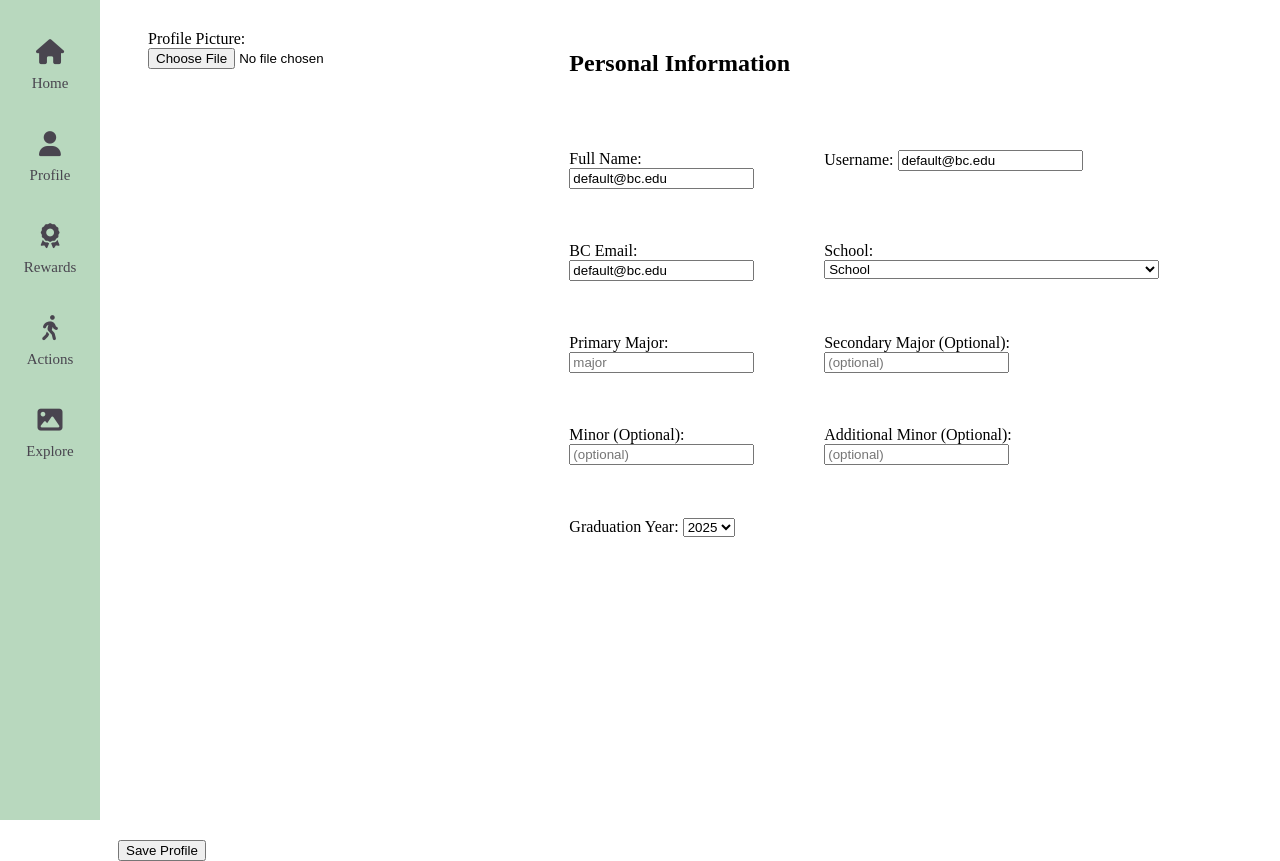
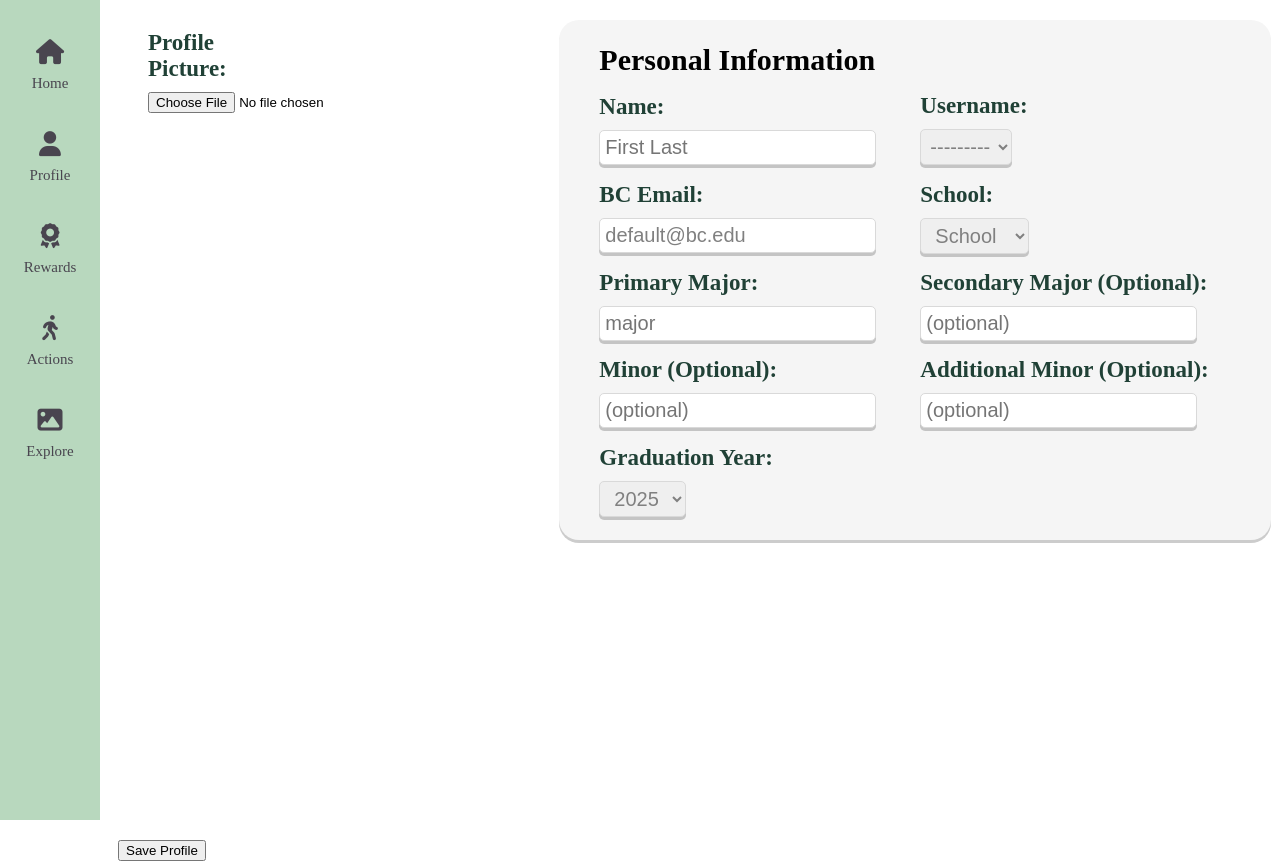
Before and after one commit to CSCI3356-Fall2024/Pixel-Pirates, a Django app: page /profile/ in a window 1280 px wide; the page is wider, and only the part inside the window is pictured. Run offline with Django 5.2, Linux system fonts and the light colour scheme; some libraries are stand-ins or nearby versions.

Commit message:
styling for personal info section

```diff
--- a/bc_sustain/forms.py
+++ b/bc_sustain/forms.py
@@ -4,11 +4,11 @@ from .models import Profile
 
 class ProfileForm(forms.ModelForm):
     SCHOOL_CHOICES = [
-        ('CSOM', 'Carroll School of Management'),
-        ('MCAS', 'Morrissey College of Arts and Sciences'),
-        ('LSEHD', 'Lynch School of Education and Human Development'),
-        ('CSON', 'Connell School of Nursing'),
-        ('LAW', 'Boston College Law School'),
+        ('CSOM', 'CSOM'),
+        ('MCAS', 'MCAS'),
+        ('LSEHD', 'LSEHD'),
+        ('CSON', 'CSON'),
+        ('LAW', 'LAW'),
     ]
     school = forms.ChoiceField(choices=SCHOOL_CHOICES, widget=forms.Select(attrs={'class': 'form-select'}))
 
--- a/bc_sustain/models.py
+++ b/bc_sustain/models.py
@@ -8,11 +8,11 @@ class Profile(models.Model):
     name = models.CharField(max_length=100)
     bc_email = models.EmailField(unique=True, default='default@bc.edu')
     school = models.CharField(max_length=100, choices=[
-        ('CSOM', 'Carroll School of Management'),
-        ('MCAS', 'Morrissey College of Arts and Sciences'),
-        ('LSEHD', 'Lynch School of Education and Human Development'),
-        ('CSON', 'Connell School of Nursing'),
-        ('LAW', 'Boston College Law School'),
+        ('CSOM', 'CSOM'),
+        ('MCAS', 'MCAS'),
+        ('LSEHD', 'LSEHD'),
+        ('CSON', 'CSON'),
+        ('LAW', 'LAW'),
     ])
     graduation_year = models.PositiveIntegerField()
     major1 = models.CharField(max_length=100)
--- a/bc_sustain/templates/profile.html
+++ b/bc_sustain/templates/profile.html
@@ -21,19 +21,57 @@
 
     .pfp-container {
         height: 20%;
-        width: 30%;
+        width: 20%;
         padding: 10px;
     }
 
     .info-container {
-        height: 70%;
-        width: 70%;
+        height: 60%;
+        width: 75%;
         padding: 10px;
         display: grid;
         grid-template-columns: repeat(2, 1fr);
+        gap: 10px;
         justify-items: start;
         align-content: stretch;
+        align-items: center;
+        background-color: #F5F5F5;
+        border-radius: 20px;
+        padding: 20px 40px;
+        box-shadow: 0px 3px rgb(0, 0, 0, 0.2);
     }
+
+    .info-container h2 {
+        font-size: 30px;
+        margin: 0;
+    }
+
+    .mb-3 label {
+        font-size: 23px;
+        font-weight: bold;
+        display: block;
+        padding-bottom: 10px;
+        color: #204136
+    }
+
+    .mb-3 .form-control {
+        color: gray;
+        font-size: 20px;
+        border-radius: 5px;
+        border: 1px solid #D9D9D9;
+        box-shadow: 0px 3px rgb(0, 0, 0, 0.2);
+        padding: 5px;
+    }
+
+    .mb-3 .form-select {
+        color: gray;
+        font-size: 20px;
+        border-radius: 5px;
+        border: 1px solid #D9D9D9;
+        box-shadow: 0px 3px rgb(0, 0, 0, 0.2);
+        padding: 5px 10px;
+    }
+
 </style>
 
 <form method="POST" enctype="multipart/form-data">
@@ -50,13 +88,13 @@
         <div class="info-container">
             <h2 style="grid-column: 1/3; grid-row: 1;">Personal Information</h2>
             <div class="mb-3">
-                <label for="id_name">Full Name:</label>
-                {{ form.bc_email|add_class:"form-control" }}
+                <label for="id_name">Name:</label>
+                {% render_field form.name class="form-control" placeholder="First Last" %}
             </div>
 
             <div class="mb-3">
                 <label for="id_username">Username:</label>
-                {{ form.bc_email|add_class:"form-control" }}
+                {{ form.username|add_class:"form-control" }}
             </div>
 
             <div class="mb-3">
```
